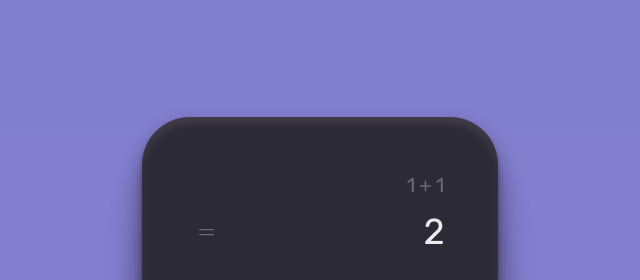
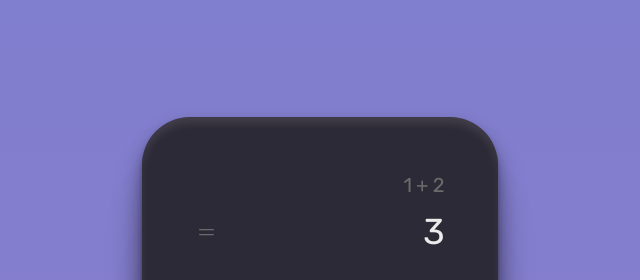
Before and after one commit to pedrorafante/testeHost, a plain HTML site: page index.html in a window 1280 px wide. Shown: the top 280 px of the page, 320-960 px from the left. Drawn offline with Linux system fonts and the light colour scheme.

Commit message:
Alteração

```diff
--- a/index.html
+++ b/index.html
@@ -16,10 +16,10 @@
 <body>
     <div id="calculator">
         <div id="display">
-            <div id="last-calc">1 + 1</div>
+            <div id="last-calc">1 + 2</div>
             <div id="result">
                 <img src="./assets/equals.svg" alt="sinal de igual" />
-                <span>2</span>
+                <span>3</span>
             </div>
         </div>
         <div id="keyboard">
```
